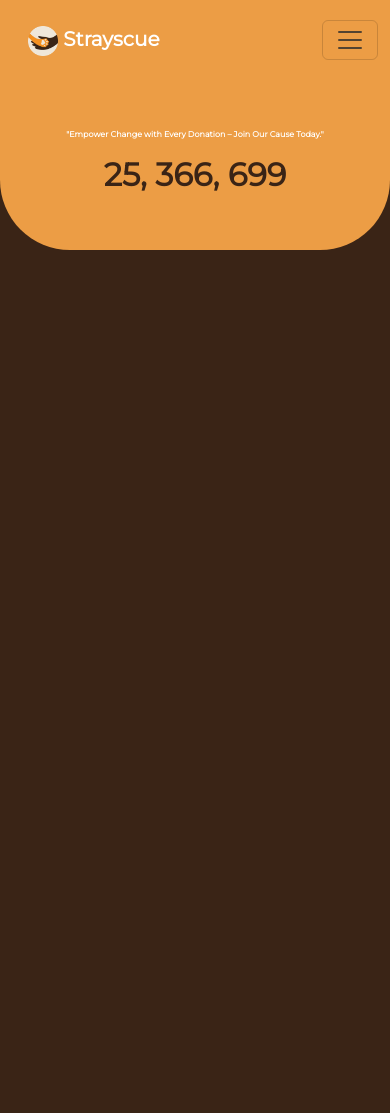
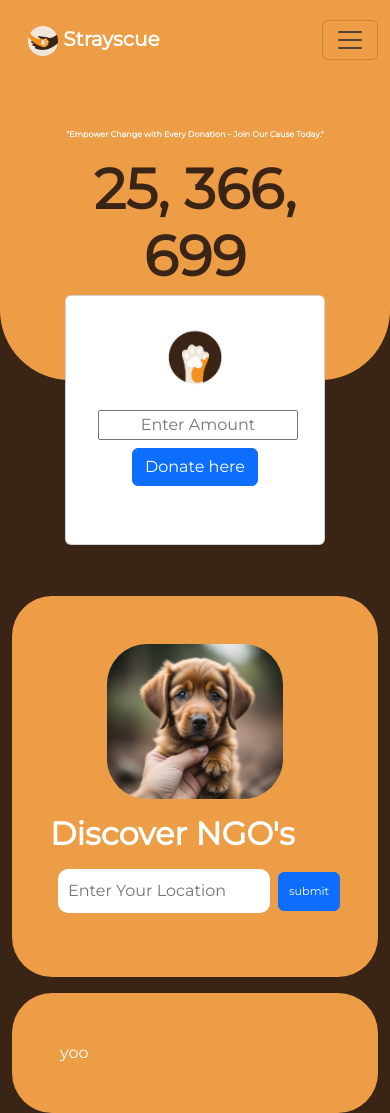
Before and after one commit to Taraansh/donation, a React (Create React App) app: page / in a window 390 px wide. Before the commit the page ends 844 px from the top, so only its background shows below. Built offline with nearby package versions, Linux system fonts and the light colour scheme.

Commit message:
landing page upto discover section

```diff
--- a/src/Pages/HomePage.js
+++ b/src/Pages/HomePage.js
@@ -1,11 +1,13 @@
 import React from 'react'
 import HomeFront from '../page components/HomeFront'
+import HomeDiscover from '../page components/HomeDiscover'
 
 function HomePage() {
   return (
-    <div className='bg-color-1' style={{borderRadius:"0px 0px 70px 70px"}}>
+    < >
        <HomeFront/>
-    </div>
+       <HomeDiscover/>
+    </>
   )
 }
 
--- a/src/index.css
+++ b/src/index.css
@@ -29,7 +29,9 @@ body::-webkit-scrollbar {
   font-family: 'Montserrat', sans-serif !important;
   font-size: 7rem;
 }
-
+.card-img-top{
+  width: 30% !important;
+}
 .icon-color-1
 {
   color: #3A2416;
@@ -37,7 +39,7 @@ body::-webkit-scrollbar {
 @media screen and (min-width: 768px) and (max-width: 1024px) {
   /* Your tablet-specific CSS rules go here */
   .text-2 {
-    font-size: 4rem; /* Adjust font size for smaller screens */
+    font-size: 6rem; /* Adjust font size for smaller screens */
 }
 .text-1 {
     font-size: 1rem; /* Adjust font size for smaller screens */
@@ -61,6 +63,6 @@ body::-webkit-scrollbar {
       font-size: 0.5rem; /* Adjust font size for even smaller screens */
   }
   .text-2{
-      font-size: 2rem; /* Adjust font size for even smaller screens */
+      font-size: 3.5rem; /* Adjust font size for even smaller screens */
   }
 }
--- /dev/null
+++ b/src/page components/HomeDiscover.js
@@ -0,0 +1,23 @@
+import React from 'react'
+import logo from '../assets/brown puppy.png'
+function HomeDiscover() {
+  return (
+    <div className='container' style={{color:'white'}}>
+      <div className='bg-color-1 my-3 p-5 home-discover-menu' >
+        <div id='menu-left'>
+            <h1 style={{marginBottom:'57px', fontSize:'4rem', fontWeight:'bold'}}>Discover NGO's</h1>
+            <form action="submit" style={{display:'flex', alignItems:'center'}}>
+                <input className='mx-2 menu-left-input' placeholder='Enter Your Location' type="text" />
+                <button className='btn btn-primary' style={{fontSize:'1.8rem', padding:'10px'}} >submit</button>
+            </form>
+        </div>
+        <div id='menu-right' style={{textAlign:'center'}}>
+        <img style={{ margin: 'auto', borderRadius: '40px', width:'65%' }} src={logo}  alt="Bootstrap" />
+        </div>
+      </div>
+      <div className='bg-color-1 p-5' style={{borderRadius: '40px'}}>yoo</div>
+    </div>
+  )
+}
+
+export default HomeDiscover
--- a/src/page components/HomeFront.js
+++ b/src/page components/HomeFront.js
@@ -1,10 +1,24 @@
 import React from 'react'
-
+import logo from '../assets/dog-claw.png'
+import '../styles/HomePage.css'
 function HomeFront() {
     return (
-        <div className='container-xl p-5 '>
-            <p className='lead text-1'>"Empower Change with Every Donation – Join Our Cause Today."</p>
-            <h1 className="display-1 text-2" >25, 366, 699</h1></div>
+        <>
+            <div  className='home-front-container '>
+                <div className='container-xl bg-color-1 p-5 home-heading' >
+                    <p className='lead text-1'>"Empower Change with Every Donation – Join Our Cause Today."</p>
+                    <h1 className="display-1 text-2" >25, 366, 699</h1>
+                </div>
+                <div className="card text-center donate-card " >
+                    <img className="card-img-top" style={{ margin: 'auto' }} src={logo} alt="Bootstrap" />
+                    <div className="card-body">
+                        <input type="Enter Amount" className='my-2 text-center' placeholder="Enter Amount" />
+                        <button className="btn btn-primary">Donate here</button>
+                    </div>
+                </div>
+            </div>
+
+        </>
     )
 }
 
--- /dev/null
+++ b/src/styles/HomePage.css
@@ -0,0 +1,146 @@
+.home-heading {
+    border-radius: 0px 0px 70px 70px;
+    background-color: #EC9D45;
+    height: 350px;
+    max-width: 1280px;
+}
+
+.home-front-container {
+    position: relative;
+    border-radius: 0px 0px 70px 70px;
+    height: 550px;
+}
+
+.donate-card {
+    width: 260px;
+    height: 250px;
+    position: absolute;
+    margin: auto;
+    left: 0;
+    right: 0;
+    padding: 2rem 1rem;
+    top: 257px;
+}
+
+.home-discover-menu {
+    border-radius: 40px;
+    display: flex;
+    justify-content: space-between;
+    align-items: center;
+}
+.menu-left-input{
+    font-size:1.9rem; border-radius:10px; border-width:0; padding:10px;
+    }
+/* Media query for Samsung Galaxy Fold */
+@media screen and (max-width: 280px) and (min-height: 653px) {
+
+    /* Your CSS styles for the Samsung Galaxy Fold go here */
+    .text-2 {
+        font-size: 3rem;
+    }
+
+    .donate-card {
+        width: 227px;
+        height: 244px;
+    }
+
+    .donate-card .card-body input {
+        padding: 0;
+    }
+
+    .donate-card .card-body {
+        padding: 0;
+    }
+    .home-discover-menu {
+        flex-direction: column-reverse;
+    }
+
+    .home-discover-menu #menu-left {
+        font-size: 2rem !important;
+        margin-bottom: 1rem;
+    }
+
+    .home-discover-menu #menu-left form input {
+        font-size: 0.7rem !important;
+        margin-left: 0 !important;
+        }
+
+    .home-discover-menu #menu-left form button {
+        font-size: 0.5rem !important;
+    }
+    #menu-right img
+    {
+        border-radius: 10px !important;
+    }
+}
+
+/* Media query for even smaller screens */
+@media screen and (max-width: 576px) {
+    .home-front-container{
+        height: 500px;
+    }
+    .donate-card {
+        top: 215px;
+    }
+
+    .home-heading {
+        height: 300px;
+
+    }
+
+    .home-discover-menu {
+        flex-direction: column-reverse;
+    }
+
+    .home-discover-menu #menu-left {
+        font-size: 2rem !important;
+        margin-bottom: 1rem;
+    }
+
+    .home-discover-menu #menu-left h1 {
+        font-size: 2rem !important;
+        margin: 1rem 0 !important;
+    }
+
+    .menu-left-input{
+        font-size: 1rem !important;
+    }
+
+    .home-discover-menu #menu-left form button {
+        font-size: 0.7rem !important;
+    }
+}
+
+@media screen and (min-width: 768px) and (max-width: 1024px) {
+    .home-discover-menu {
+        flex-direction: column-reverse;
+    }
+
+    .home-discover-menu #menu-left {
+        font-size: 2rem !important;
+        margin-bottom: 1rem;
+    }
+
+    .home-discover-menu #menu-left h1 {
+        margin: 1rem 0 !important;
+    }
+
+    .home-discover-menu #menu-left form input {
+        font-size: 2rem !important;
+    }
+
+    .home-discover-menu #menu-left form button {
+        font-size: 2rem !important;
+    }
+    #menu-right img
+    {
+        width: 40% !important;
+    }
+
+}
+
+@media (min-width: 1200px) {
+    .container-xl {
+        max-width: 2000px;
+    }
+}
```
Also changed, not shown: src/assets/brown puppy.png (added), src/assets/dog-claw.png (added).
